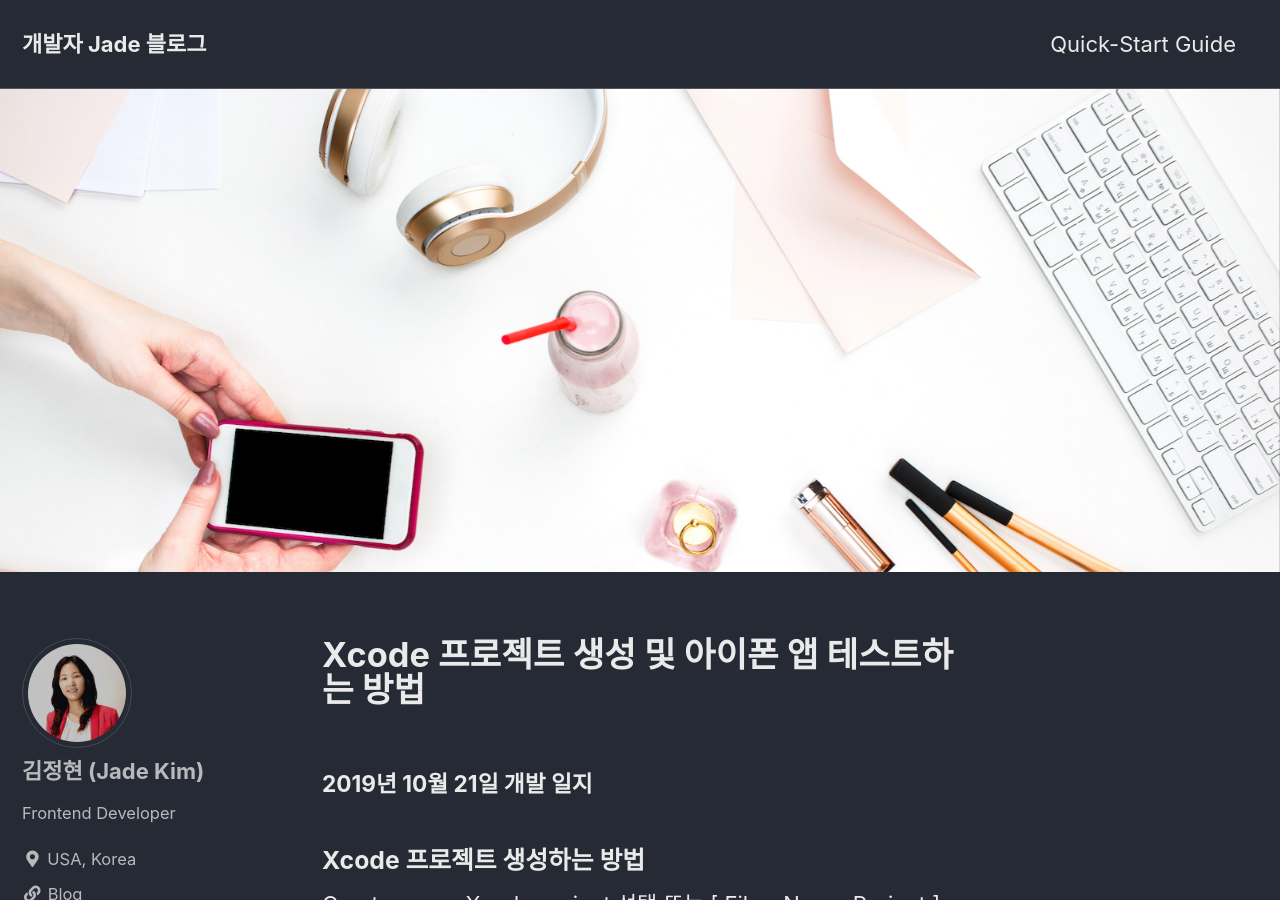
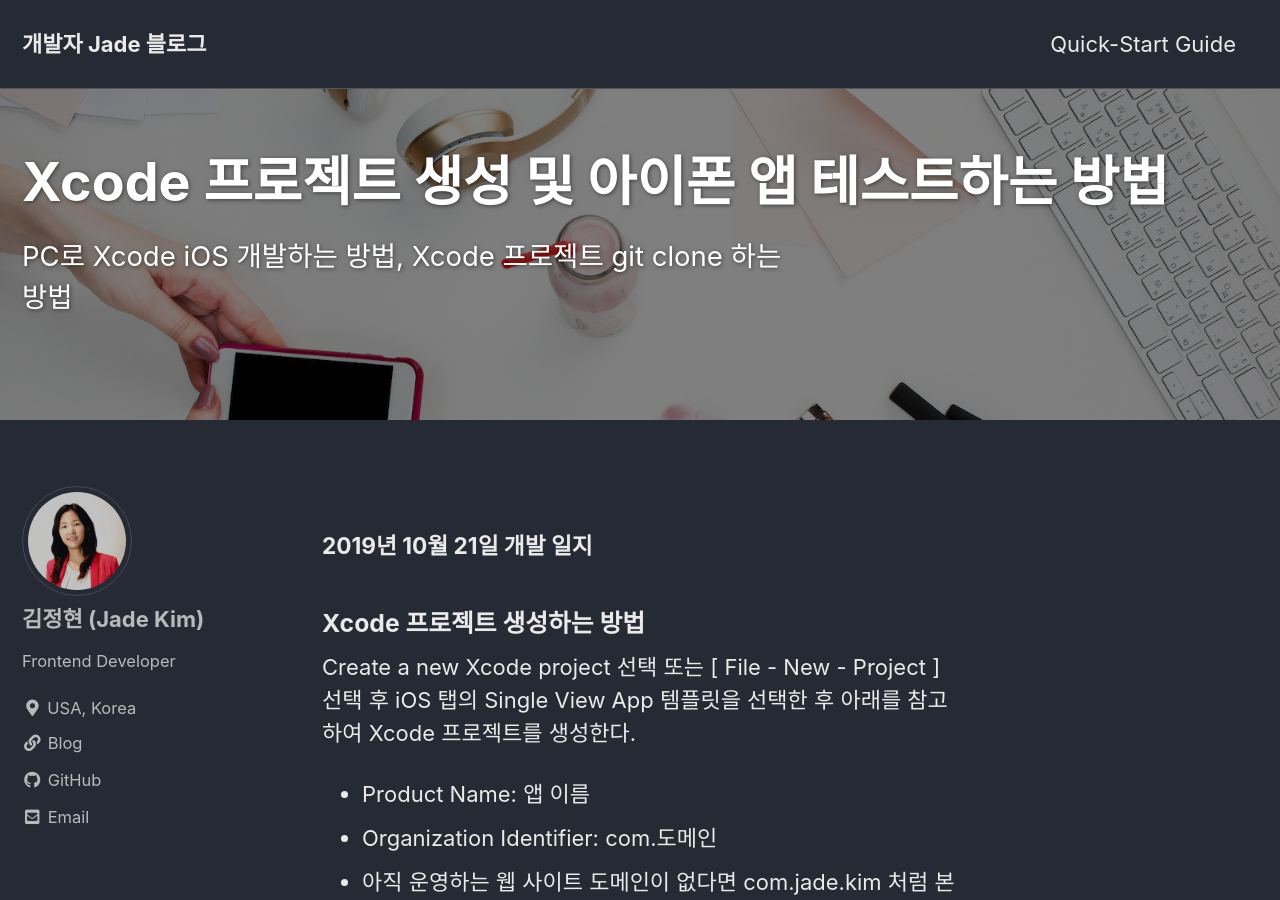
Before and after one commit to trevino-kim/github.io, a Jekyll site: the page built from _posts/2019-10-21-Xcode-Project-Start-Test.md, in a window 1280 px wide and 900 px high. Built offline with Jekyll 4.4.1, drawn with Linux system fonts in a browser that asks for light colours; cached includes are drawn as plain includes.

Commit message:
Update 2019-10-21-Xcode-Project-Start-Test.md

```diff
--- a/_posts/2019-10-21-Xcode-Project-Start-Test.md
+++ b/_posts/2019-10-21-Xcode-Project-Start-Test.md
@@ -2,7 +2,8 @@
 title: "Xcode 프로젝트 생성 및 아이폰 앱 테스트하는 방법"
 excerpt: "PC로 Xcode iOS 개발하는 방법, Xcode 프로젝트 git clone 하는 방법"
 header:
-  image: /assets/images/2019-10-21.jpg
+  overlay_image: /assets/images/2019-10-21.jpg
+  overlay_filter: rgba(0, 0, 0, 0.5)
   teaser: /assets/images/2019-10-21.jpg
 categories:
     - iOS
```
